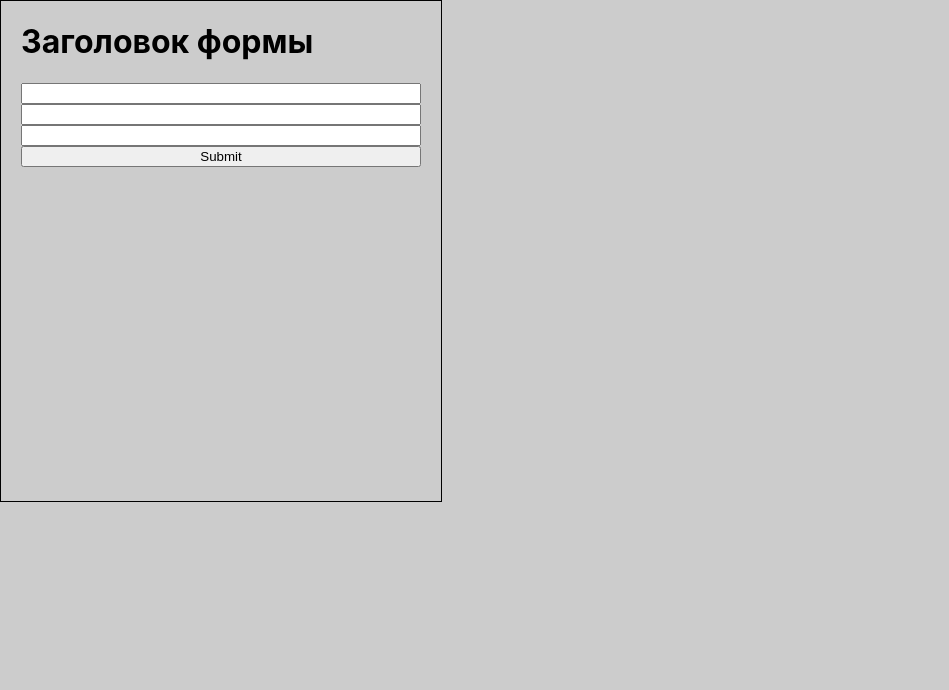
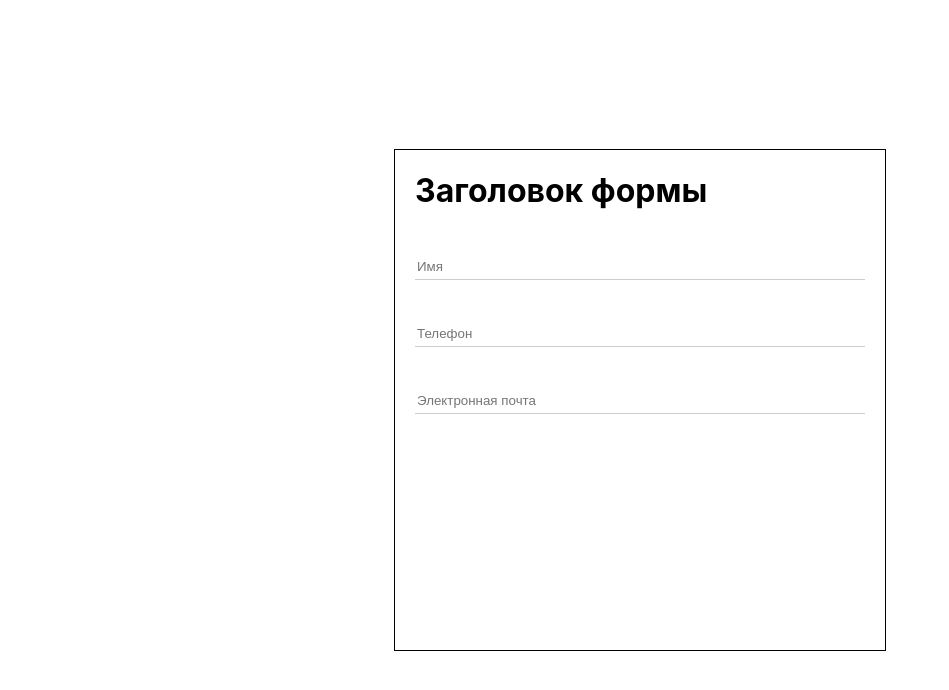
Before and after one commit to justLbee/test-app, a React app: page / in a window 1280 px wide. Shown: the top 690 px of the page, without its empty margins (0-949 px from the left). Built offline with nearby package versions, Linux system fonts and the light colour scheme.

Commit message:
Form Выравнивание по центру, внешний вид инпутов

```diff
--- a/src/assets/index.scss
+++ b/src/assets/index.scss
@@ -14,20 +14,42 @@ code {
 
 .main-layout {
   height: 100vh;
-  background-color: #ccc;
+  background-color: #fff;
+
+  display: flex;
+  justify-content: center;
+  flex-direction: row;
+  align-items: center;
+
+  h1 {
+    margin-bottom: 3rem;
   }
 
   .form-window-wrapper {
-  width: 400px;
+    width: 450px;
     height: 500px;
     border: 1px solid black;
     padding: 0 20px;
-
-  display: flex;
-  flex-direction: column;
 
     .form-wrapper {
       display: flex;
       flex-direction: column;
     }
+
+    .input-wrapper {
+      margin-bottom: 15px;
+
+      input {
+        width: 100%;
+        display: block;
+        box-sizing: border-box;
+        outline: none;
+        border: none;
+        border-bottom: 1px solid #ccc;
+        padding-bottom: 5px;
+
+        margin-bottom: 30px;
       }
+    }
+  }
+}
--- a/src/components/SubmitForm/index.js
+++ b/src/components/SubmitForm/index.js
@@ -1,4 +1,6 @@
 import React, {Component} from "react";
+
+import Input from "../UI/Input";
 
 export default class SubmitForm extends Component {
     render() {
@@ -6,10 +8,18 @@ export default class SubmitForm extends Component {
             <div className={'form-window-wrapper'}>
                 <h1>Заголовок формы</h1>
                 <form className={'form-wrapper'}>
-                    <input type="text"/>
-                    <input type="text"/>
-                    <input type="text"/>
-                    <input type="submit"></input>
+                    <Input
+                        type={'text'}
+                        placeholder={'Имя'}
+                    />
+                    <Input
+                        type={'text'}
+                        placeholder={'Телефон'}
+                    />
+                    <Input
+                        type={'text'}
+                        placeholder={'Электронная почта'}
+                    />
                 </form>
 
             </div>
--- /dev/null
+++ b/src/components/UI/Input/index.js
@@ -0,0 +1,20 @@
+import React from "react";
+
+const Input = props => {
+    const inputType = props.type || 'text;';
+    const htmlFor = `${ inputType }-${ Math.random }`;
+
+    return (
+        <div className={'input-wrapper'}>
+            <input
+                type={ inputType }
+                id={ htmlFor }
+                value={ props.value }
+                onChange={ props.onChange }
+                placeholder={ props.placeholder }
+            />
+        </div>
+    )
+};
+
+export default Input
--- a/src/layouts/mainLayout.js
+++ b/src/layouts/mainLayout.js
@@ -5,9 +5,9 @@ export default class mainLayout extends Component {
     render() {
         return (
             <div className={'main-layout'}>
-                <main>
+                <div>
                     { this.props.children }
-                </main>
+                </div>
             </div>
         )
     }
```
Lines whose indentation alone changed are shown as unchanged.
